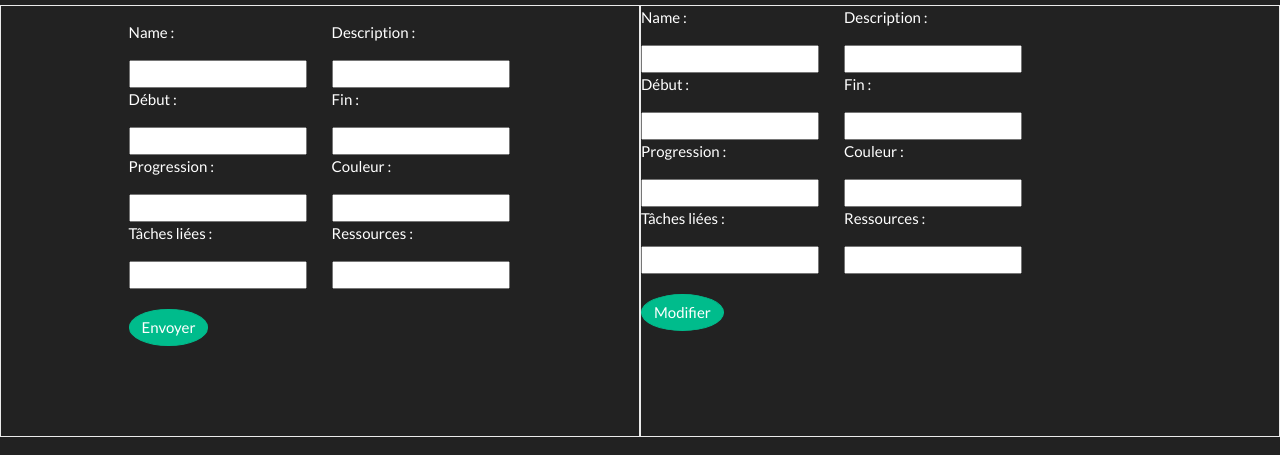
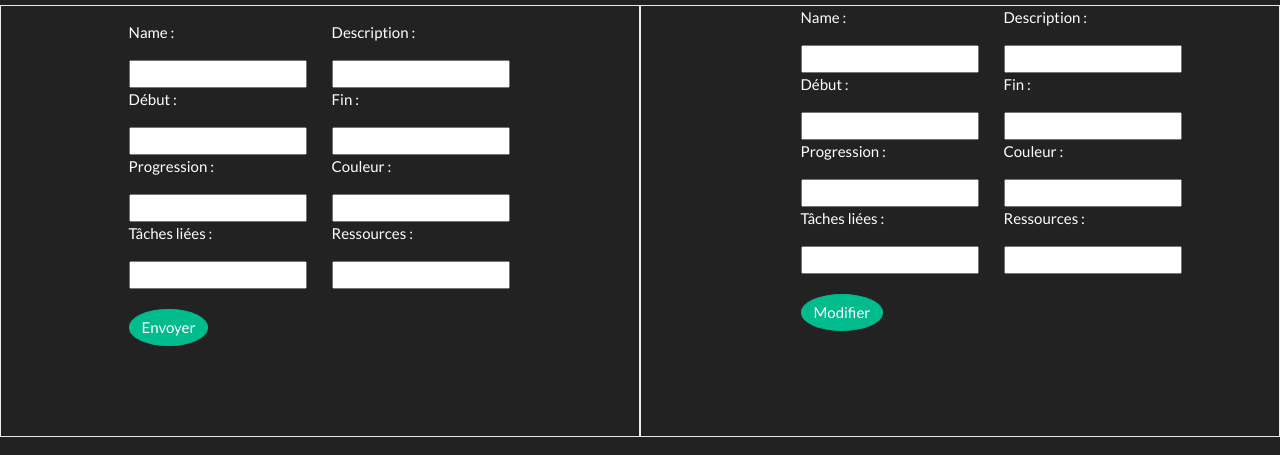
Before and after one commit to skynokk/TuMeCherches_TuMeTrouves, a website: page Gantt/Client/index.html in a window 1280 px wide. Shown: the part 345-800 px from the top of the page. Drawn offline with nearby package versions, Linux system fonts and the light colour scheme; no server answers.

Commit message:
centre de modif

```diff
--- a/Gantt/Client/style.css
+++ b/Gantt/Client/style.css
@@ -49,3 +49,6 @@
 li{
     list-style-type: none;
 }
+#modifTask{
+  margin-left: 25%;
+}
```
Also changed, not shown: 1 other file.
